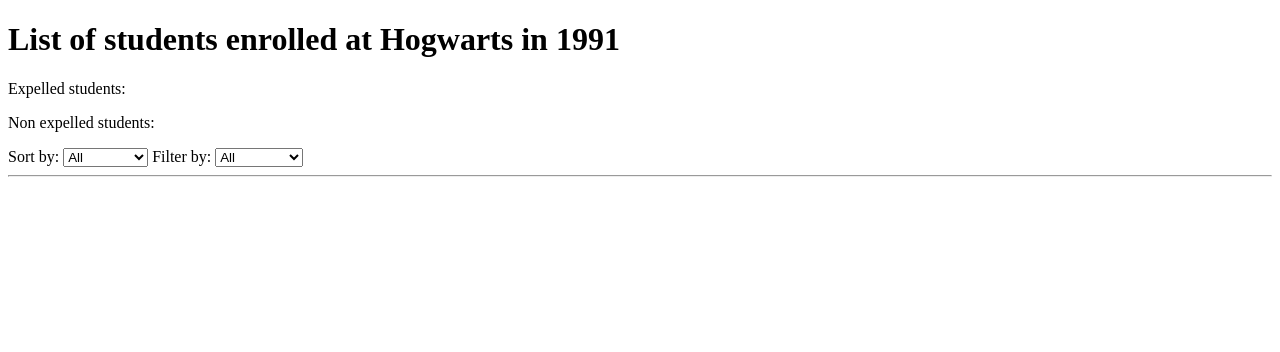
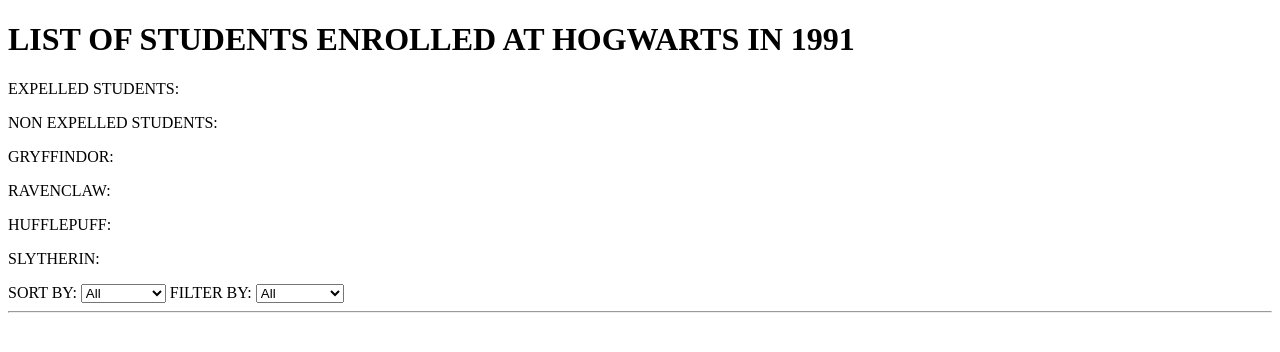
Before and after one commit to StefaniaJ/studentsListH, a plain HTML site: page index.html in a window 1280 px wide. Drawn offline with Linux system fonts and the light colour scheme; no server answers.

Commit message:
created option for list

```diff
--- a/index.html
+++ b/index.html
@@ -12,6 +12,10 @@
     <h1 id="title">List of students enrolled at Hogwarts in 1991</h1>
     <p>Expelled students: <span id="expelledStudents"></span></p>
     <p>Non expelled students: <span id="nonExpelledStudents"></span></p>
+    <p>Gryffindor: <span id="gryffindorStudents"></span></p>
+    <p>Ravenclaw: <span id="ravenclawStudents"></span></p>
+    <p>Hufflepuff: <span id="hufflepuffStudents"></span></p>
+    <p>Slytherin: <span id="slytherinStudents"></span></p>
 
     <div class="options">
       <!-- SORT OPTION -->
--- a/script.js
+++ b/script.js
@@ -110,25 +110,22 @@ function sortBy() {
   allStudents.sort((a, b) => {
     return a[sort].localeCompare(b[sort]);
   });
-  if (sort == "all") {
-    start();
-  }
-  //   if (sort == "firstname") {
-  //     allStudents.sort((a, b) => {
-  //       return a[sort].localeCompare(b[sort]);
-  //     });
 
-  //   else if (sort == "lastname") {
-  //     allStudents.sort((a, b) => {
-  //       return a.lastname.localeCompare(b.lastname);
-  //     });
-  //   } else if (sort == "house") {
-  //     allStudents.sort((a, b) => {
-  //       return a.house.localeCompare(b.house);
-  //     });
-  //   } else if (sort == "all") {
-  //     start();
-  //   }
+  // if (sort == "firstname") {
+  //   allStudents.sort((a, b) => {
+  //     return a[sort].localeCompare(b[sort]);
+  //   });
+  // } else if (sort == "lastname") {
+  //   allStudents.sort((a, b) => {
+  //     return a.lastname.localeCompare(b.lastname);
+  //   });
+  // } else if (sort == "house") {
+  //   allStudents.sort((a, b) => {
+  //     return a.house.localeCompare(b.house);
+  //   });
+  // } else if (sort == "all") {
+  //   start();
+  // }
   displayList(allStudents);
 }
 
@@ -288,7 +285,6 @@ function clickSomething(event) {
     document.querySelector("#nonExpelledStudents").innerHTML =
       allStudents.length - 1;
 
-    // currentList.splice(currentListId, 1);
     allStudents.splice(listId, 1);
     clickedStudent.remove();
     modal.classList.add("hide");
@@ -305,5 +301,4 @@ function uuidv4() {
     return v.toString(16);
   });
 }
-
-console.log(uuidv4());
+// console.log(uuidv4());
--- a/style.css
+++ b/style.css
@@ -17,13 +17,14 @@ html[data-colors="Slytherin"] {
   --color-text: white;
   --color-bg: green;
 }
-/* html {
+html {
   text-transform: uppercase;
 }
 
-select {
+/* select {
   text-transform: uppercase;
 } */
+
 /*
 button {
     background-color: black;
```
